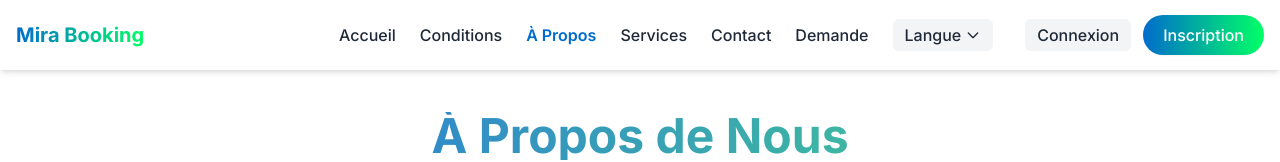
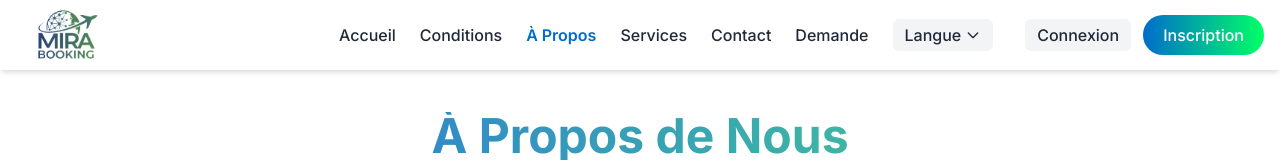
Before and after one commit to mklffm/TWO, a Next.js app: page /about in a window 1280 px wide. Shown: the top 162 px of the page. Built offline with nearby package versions, Linux system fonts and the light colour scheme.

Commit message:
Update navbar components and finalize EmailJS configuration

```diff
--- a/src/app/components/NavBar.tsx
+++ b/src/app/components/NavBar.tsx
@@ -2,6 +2,7 @@
 
 import Link from "next/link";
 import { useEffect, useState } from "react";
+import Image from "next/image";
 
 export default function NavBar() {
   const [isAuth, setIsAuth] = useState(false);
@@ -18,8 +19,17 @@ export default function NavBar() {
       <div className="max-w-7xl mx-auto px-4 sm:px-6 lg:px-8">
         <div className="flex justify-between h-16 items-center">
           <div className="flex items-center space-x-4">
-            <Link href="/" className="text-xl font-bold bg-gradient-to-r from-primary-600 to-secondary-500 bg-clip-text text-transparent">
-              Mira Booking
+            <Link href="/" className="flex items-center">
+              <div className="w-auto h-10 relative">
+                <Image
+                  src="/images/mira-logo.png"
+                  alt="Mira Booking Logo"
+                  width={120}
+                  height={40}
+                  className="object-contain"
+                  priority
+                />
+              </div>
             </Link>
             {isAuth && <Link href="/dashboard" className="text-gray-700 hover:text-blue-600">Dashboard</Link>}
             {isAuth && <Link href="/profile" className="text-gray-700 hover:text-blue-600">Profile</Link>}
--- a/src/components/Header.tsx
+++ b/src/components/Header.tsx
@@ -3,6 +3,8 @@
 import Link from 'next/link';
 import { useState, useRef, useEffect } from 'react';
 import { usePathname } from 'next/navigation';
+import Image from 'next/image';
+import Logo from './Logo';
 
 // Add type declaration for window.switchLanguage
 declare global {
@@ -277,10 +279,17 @@ const Header = ({ language, setLanguage }: HeaderProps) => {
     <header className={`fixed w-full z-50 transition-all duration-300 ${isScrolled || !isHomePage ? 'bg-white shadow-md' : 'bg-gradient-to-b from-black/50 to-transparent'}`}>
       <div className={`container mx-auto px-4 ${language === 'ar' ? 'rtl' : 'ltr'}`}>
         <div className="flex items-center justify-between h-[70px]">
-          {/* Site Title */}
-          <div className="flex-shrink-0">
-            <Link href="/" className="text-xl font-bold bg-gradient-to-r from-primary-600 to-secondary-500 bg-clip-text text-transparent">
-              Mira Booking
+          {/* Logo */}
+          <div className="flex-shrink-0 w-[120px]">
+            <Link href="/" className="flex items-center">
+              <Image
+                src="/images/mira-logo.png"
+                alt="Mira Booking Logo"
+                width={100}
+                height={35}
+                className="object-contain"
+                priority
+              />
             </Link>
           </div>
 
```
